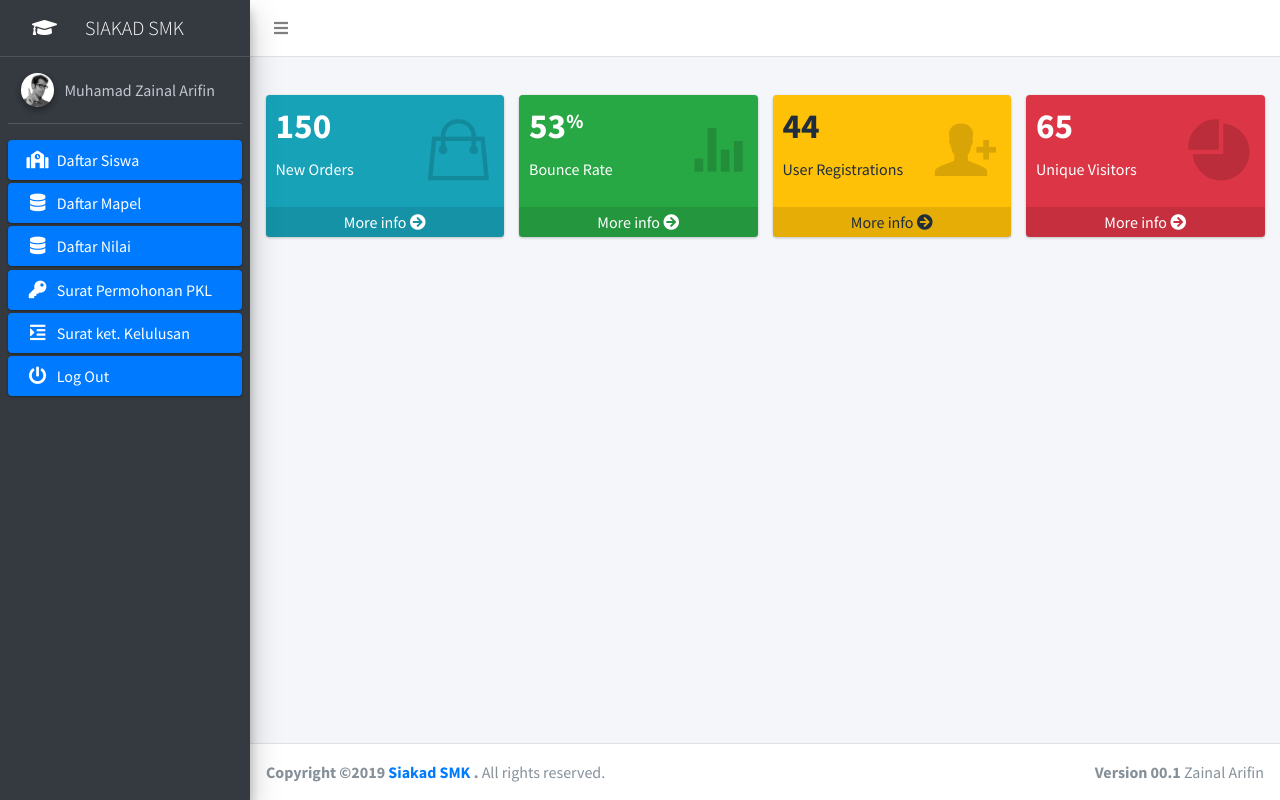
After one commit to Zainal21/Siakad-Kelas-Codeigniter, a CodeIgniter app: page /database/index.php/menusiswa/index in a window 1280 px wide. The commit adds this page. Run offline with CodeIgniter, Linux system fonts and the light colour scheme; a user stored in the database is signed in; data comes from the database, SQL or seed files in the repository; some libraries are stand-ins or nearby versions.

Commit message:
menambahkan user acces menu atau hakakses user

```diff
--- /dev/null
+++ b/application/controllers/MenuSiswa.php
@@ -0,0 +1,18 @@
+<?php
+defined('BASEPATH') OR exit('No direct script access allowed');
+
+class MenuSiswa extends CI_Controller {
+      public function __construct()
+    {
+        parent::__construct();
+        if(!$this->session->userdata('name')){
+            redirect('Auth');
+        }
+    }
+    public function index()
+    {
+        $ses['user']= $this->db->get_where('user',  ['name' => $this->session->userdata('name')]);
+        $this->load->view('SiswaMenu');
+    }
+
+}
--- a/application/views/BackEnd/FormTambah/TambahManageKelas.php
+++ b/application/views/BackEnd/FormTambah/TambahManageKelas.php
@@ -26,15 +26,15 @@
                                   <small id="emailHelp" class="form-text text-danger "><?= form_error('nama_kelas') ?></small>
                               </div>
                                  <div class="form-group">
-                                    <label for="exampleFormControlSelect1">Kode Jurusan</label>
+                                    <label for="exampleFormControlSelect1">Nama Jurusan</label>
                                     <select class="form-control" id="exampleFormControlSelect1" name="kode_jurusan">
                                     <?php foreach($jurusan as $j) { ?>
-                                      <option value="<?= $j['kode_jurusan'] ?>"><?= $j['kode_jurusan']?></option>
+                                      <option value="<?= $j['kode_jurusan'] ?>"><?= $j['nama_jurusan']?></option>
                                       <?php } ?>
                                     </select>
                                   </div>
                                 <button type="submit" class="btn btn-primary">Tambah</button>
-                                <a href="<?= base_url(); ?>ManageGuru" class="btn btn-primary">Kembali</a>
+                                <a href="<?= base_url(); ?>ManageKelas" class="btn btn-primary">Kembali</a>
                             </form>
                         </div>
                       </div>
--- a/application/views/BackEnd/FormUbah/F_UbahManageKelas.php
+++ b/application/views/BackEnd/FormUbah/F_UbahManageKelas.php
@@ -17,7 +17,7 @@
                           <form action="" method="post">
                               <div class="form-group">
                                 <label for="exampleFormControlInput1">Kode Kelas</label>
-                                <input type="hidden" class="form-control" id="exampleFormControlInput1" placeholder="kode Kelas" name="kode_kelas" value="<?= $kelas['kode_kelas'] ?>">
+                                <input type="text" class="form-control" id="exampleFormControlInput1" placeholder="kode Kelas" name="kode_kelas" value="<?= $kelas['kode_kelas'] ?>">
                                  <small id="emailHelp" class="form-text text-danger "><?= form_error('kode_kelas') ?></small>
                               </div>
                               <div class="form-group">
--- a/application/views/BackEnd/Master/ManageJurusan.php
+++ b/application/views/BackEnd/Master/ManageJurusan.php
@@ -13,6 +13,10 @@
               <div class="row">
                 <div class="col">
                   <div class="card">
+                   <div class="card">
+                  <div class="card-text text-center pt-2 mt-2">
+                    <h2 class="">Data Jurusan</h2>
+                  </div>
                     <div class="card-body">
                       <a href="<?= base_url(); ?>ManageJurusan/TambahData" class="btn btn-primary float-left"><i class="fas fa-plus"></i> Tambah Data</a>
                          <table id="example1" class="table table-bordered table-striped">
--- a/application/views/BackEnd/Master/ManageMapel.php
+++ b/application/views/BackEnd/Master/ManageMapel.php
@@ -13,6 +13,10 @@
               <div class="row">
                 <div class="col">
                   <div class="card">
+                   <div class="card">
+                  <div class="card-text text-center pt-2 mt-2">
+                    <h2 class="">Data Mapel</h2>
+                  </div>
                     <div class="card-body">
                       <a href="<?= base_url(); ?>ManageMapel/Tambah" class="btn btn-primary float-left"><i class="fas fa-plus"></i> Tambah Data</a>
                          <table id="example1" class="table table-bordered table-striped">
--- /dev/null
+++ b/application/views/SiswaMenu.php
@@ -0,0 +1,95 @@
+<?php $data['judul'] = 'Dashboard' ?>
+<?php $this->load->view('StructureView/Header', $data); ?>
+<?php $this->load->view('StructureView/HeaderContent'); ?>
+<?php $this->load->view('StructureView/SidebarSiswa'); ?>
+
+ <!-- Main content -->
+    <section class="content">
+      <div class="container-fluid">
+        <!-- Small boxes (Stat box) -->
+        <div class="flash-data" data-flashdata="<?= $this->session->flashdata('Success'); ?>"></div>
+
+              <div class="row">
+          <div class="col-lg-3 col-6">
+            <!-- small box -->
+            <div class="small-box bg-info">
+              <div class="inner">
+                <h3>150</h3>
+
+                <p>New Orders</p>
+              </div>
+              <div class="icon">
+                <i class="ion ion-bag"></i>
+              </div>
+              <a href="#" class="small-box-footer">More info <i class="fas fa-arrow-circle-right"></i></a>
+            </div>
+          </div>
+          <!-- ./col -->
+          <div class="col-lg-3 col-6">
+            <!-- small box -->
+            <div class="small-box bg-success">
+              <div class="inner">
+                <h3>53<sup style="font-size: 20px">%</sup></h3>
+
+                <p>Bounce Rate</p>
+              </div>
+              <div class="icon">
+                <i class="ion ion-stats-bars"></i>
+              </div>
+              <a href="#" class="small-box-footer">More info <i class="fas fa-arrow-circle-right"></i></a>
+            </div>
+          </div>
+          <!-- ./col -->
+          <div class="col-lg-3 col-6">
+            <!-- small box -->
+            <div class="small-box bg-warning">
+              <div class="inner">
+                <h3>44</h3>
+
+                <p>User Registrations</p>
+              </div>
+              <div class="icon">
+                <i class="ion ion-person-add"></i>
+              </div>
+              <a href="#" class="small-box-footer">More info <i class="fas fa-arrow-circle-right"></i></a>
+            </div>
+          </div>
+          <!-- ./col -->
+          <div class="col-lg-3 col-6">
+            <!-- small box -->
+            <div class="small-box bg-danger">
+              <div class="inner">
+                <h3>65</h3>
+
+                <p>Unique Visitors</p>
+              </div>
+              <div class="icon">
+                <i class="ion ion-pie-graph"></i>
+              </div>
+              <a href="#" class="small-box-footer">More info <i class="fas fa-arrow-circle-right"></i></a>
+            </div>
+          </div>
+          <!-- ./col -->
+        </div>
+        <!-- /.row -->
+      </div><!-- /.container-fluid -->
+    </section>
+    <!-- /.content -->
+  </div>
+
+
+
+
+<script>
+const flashdata = $('.flash-data').data('flashdata');
+
+if(flashdata){
+  Swal({
+      title: 'Selamat',
+      text : '' + flashdata,
+      type :''
+  });
+}
+
+</script>
+<?php $this->load->view('StructureView/Footer'); ?>
--- /dev/null
+++ b/application/views/StructureView/SidebarSiswa.php
@@ -0,0 +1,83 @@
+
+  <!-- Main Sidebar Container -->
+  <aside class="main-sidebar sidebar-dark-primary elevation-4">
+    <!-- Brand Logo -->
+    <a href="<?= base_url(); ?>Dashboard" class="brand-link">
+      <i class="fas fa- fa-graduation-cap ml-4"></i>
+      <span class="brand-text font-weight-light ml-4">  SIAKAD SMK</span>
+    </a>
+
+    <!-- Sidebar -->
+    <div class="sidebar">
+      <!-- Sidebar user panel (optional) -->
+      <div class="user-panel mt-3 pb-3 mb-3 d-flex">
+        <div class="image">
+          <img src="<?= base_url(); ?>assest/dist/img/user2-160x160.jpg" class="img-circle elevation-2" alt="User Image">
+        </div>
+        <div class="info">
+          <a href="" class="d-block"><?= $this->session->userdata('name'); ?></a>
+        </div>
+      </div>
+
+      <!-- Sidebar Menu -->
+      <nav class="mt-2">
+        <ul class="nav nav-pills nav-sidebar flex-column" data-widget="treeview" role="menu" data-accordion="false">
+          <!-- Add icons to the links using the .nav-icon class
+               with font-awesome or any other icon font library -->
+                  <li class="nav-item  has-treeview menu-open">
+                    <a href="" class="nav-link active">
+                    <i class="nav-icon fas fa-school"></i>
+                    <p>
+                    Daftar Siswa
+                    </p>
+                    </a>
+                </li>
+                     <li class="nav-item  has-treeview menu-open">
+                    <a href="" class="nav-link active">
+                    <i class="nav-icon fas fa-database"></i>
+                    <p>
+                    Daftar Mapel
+                    </p>
+                    </a>
+                </li>
+                     <li class="nav-item  has-treeview menu-open">
+                    <a href="" class="nav-link active">
+                    <i class="nav-icon fas fa-database"></i>
+                    <p>
+                    Daftar Nilai
+                    </p>
+                    </a>
+                </li>
+          <li class="nav-item  has-treeview menu-open">
+            <a href="" class="nav-link active">
+              <i class="nav-icon fas fa-key"></i>
+              <p>
+             Surat Permohonan PKL
+              </p>
+            </a>
+        </li>
+        <li class="nav-item has-treeview menu-open">
+            <a href="" class="nav-link active">
+              <i class="nav-icon fas fa-indent"></i>
+              <p>
+             Surat ket. Kelulusan
+              </p>
+            </a>
+        </li>
+         <li class="nav-item has-treeview menu-open">
+            <a href="<?= base_url(); ?>Auth/Logout" class="nav-link active">
+              <i class="nav-icon fas fa-power-off"></i>
+              <p>
+             Log Out
+              </p>
+            </a>
+        </li>
+
+
+
+        </ul>
+      </nav>
+      <!-- /.sidebar-menu -->
+    </div>
+    <!-- /.sidebar -->
+  </aside>
```
Also changed, not shown: application/controllers/Auth.php (+23 -3 lines), application/controllers/ManageKelas.php (+6 -5 lines), application/controllers/ManageSiswa.php (+23 -0 lines), application/models/M_ManageGuru.php (+6 -1 lines), application/models/M_ManageKelas.php (+4 -3 lines), application/models/M_Siswa.php (+19 -6 lines), application/views/BackEnd/FormTambah/TambahManageSiswa.php (added, +54 -0 lines), application/views/BackEnd/Master/ManageDataSek.php (+16 -7 lines), application/views/BackEnd/Master/ManageGuru.php (+8 -4 lines), application/views/BackEnd/Master/ManageKelas.php (+6 -2 lines), application/views/BackEnd/Master/ManageSiswa.php (+21 -1 lines).
